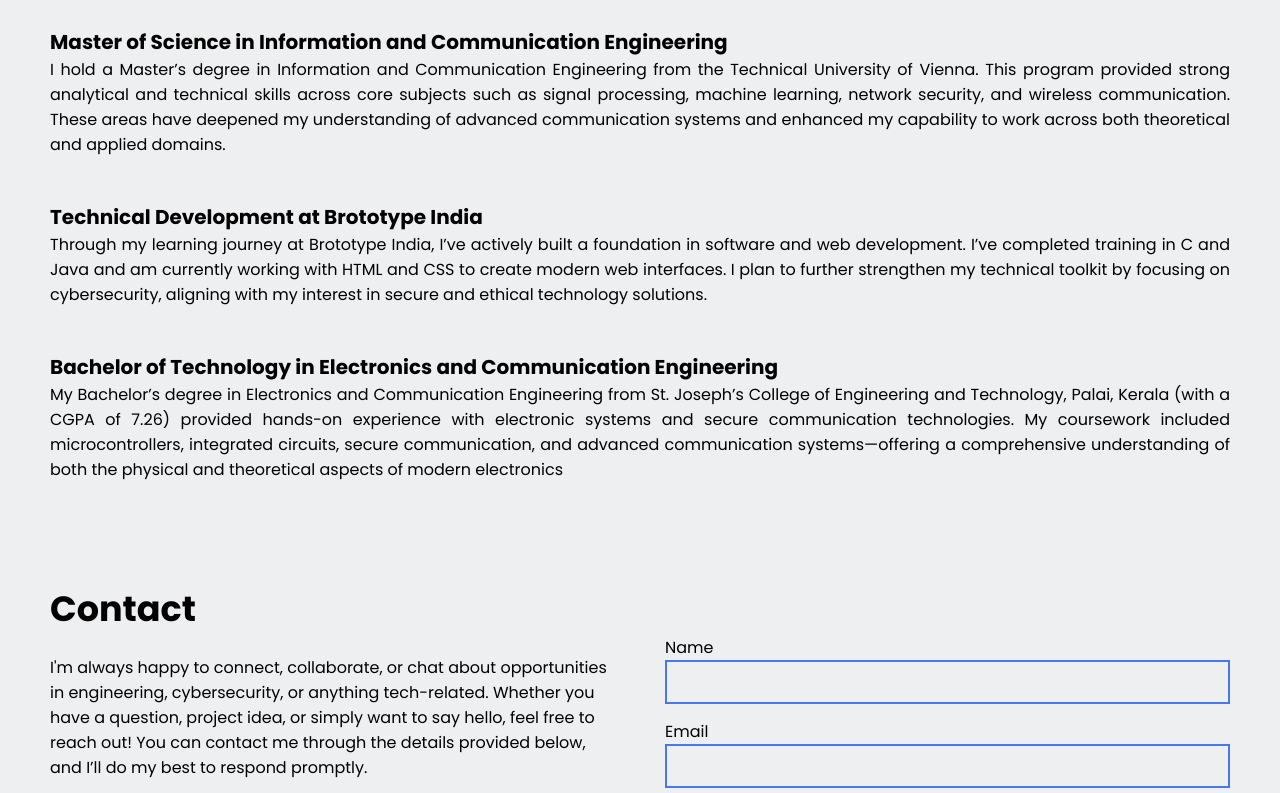
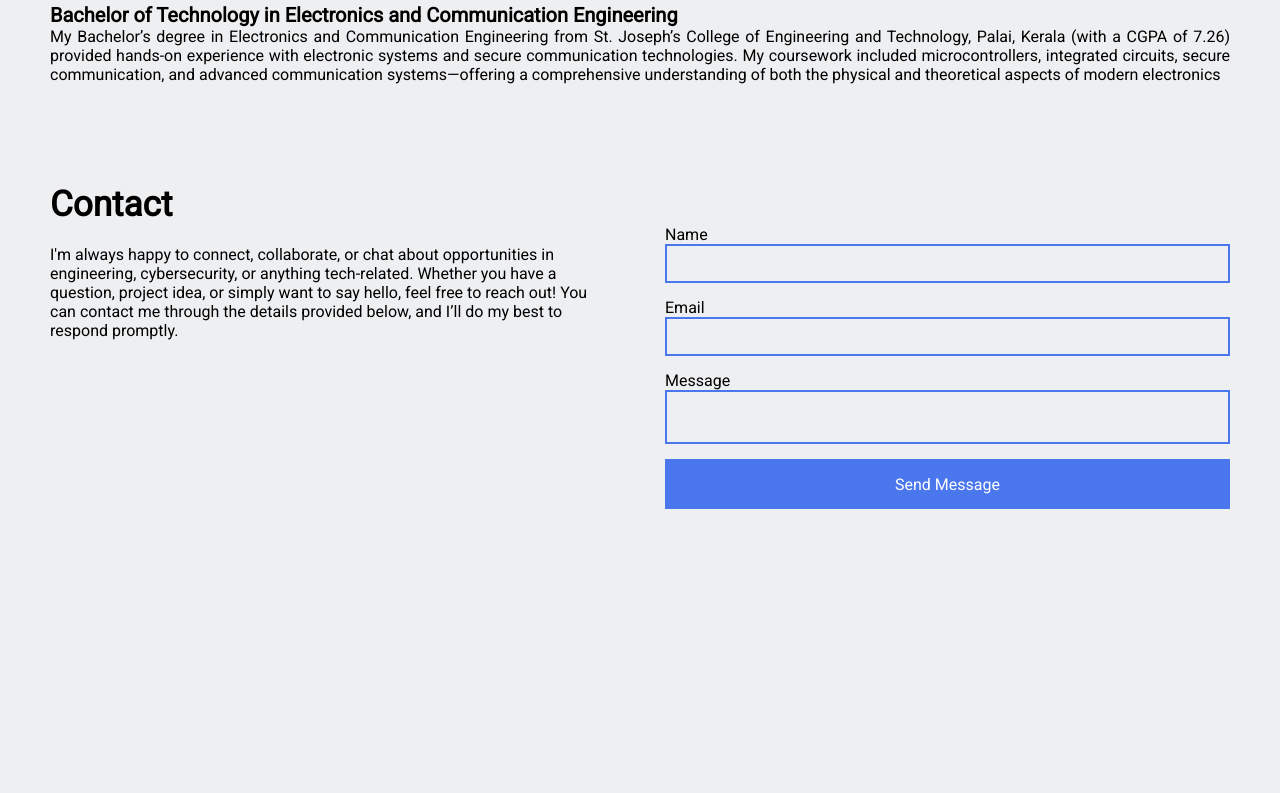
Before and after one commit to AnjalySebastianK/AnjalySebastian, a plain HTML site: page index.html in a window 1280 px wide. Shown: the part 2007-2800 px from the top of the page. After the commit the page ends 2616 px from the top, so only its background shows below. Drawn offline with nearby package versions, Linux system fonts and the light colour scheme.

Commit message:
Update styles.css

```diff
--- a/styles.css
+++ b/styles.css
@@ -14,7 +14,7 @@ html{
     scroll-behavior:smooth;
 }
 body{
-    font-family:'Poppins',sans-serif;
+    font-family:'Roboto',sans-serif;
     background-color: var(--background-color);
     max-width: 1400px;
     margin: 0 auto;
@@ -208,7 +208,7 @@ nav .right a span{
 }
 .contact-sec .group form input,
 .contact-sec .group form textarea{
-    font-family:'Poppins', sans-serif;
+    font-family:'Roboto', sans-serif;
     border: 2px solid var(--link-color);
     background-color: transparent;
     padding: 10px;
@@ -219,7 +219,7 @@ nav .right a span{
 
 .contact-sec .group form button{
     font-size: 16px;
-    font-family:'Poppins', sans-serif;
+    font-family:'Roboto', sans-serif;
     color: white;
     background: var(--link-color);
     border: none;
```
